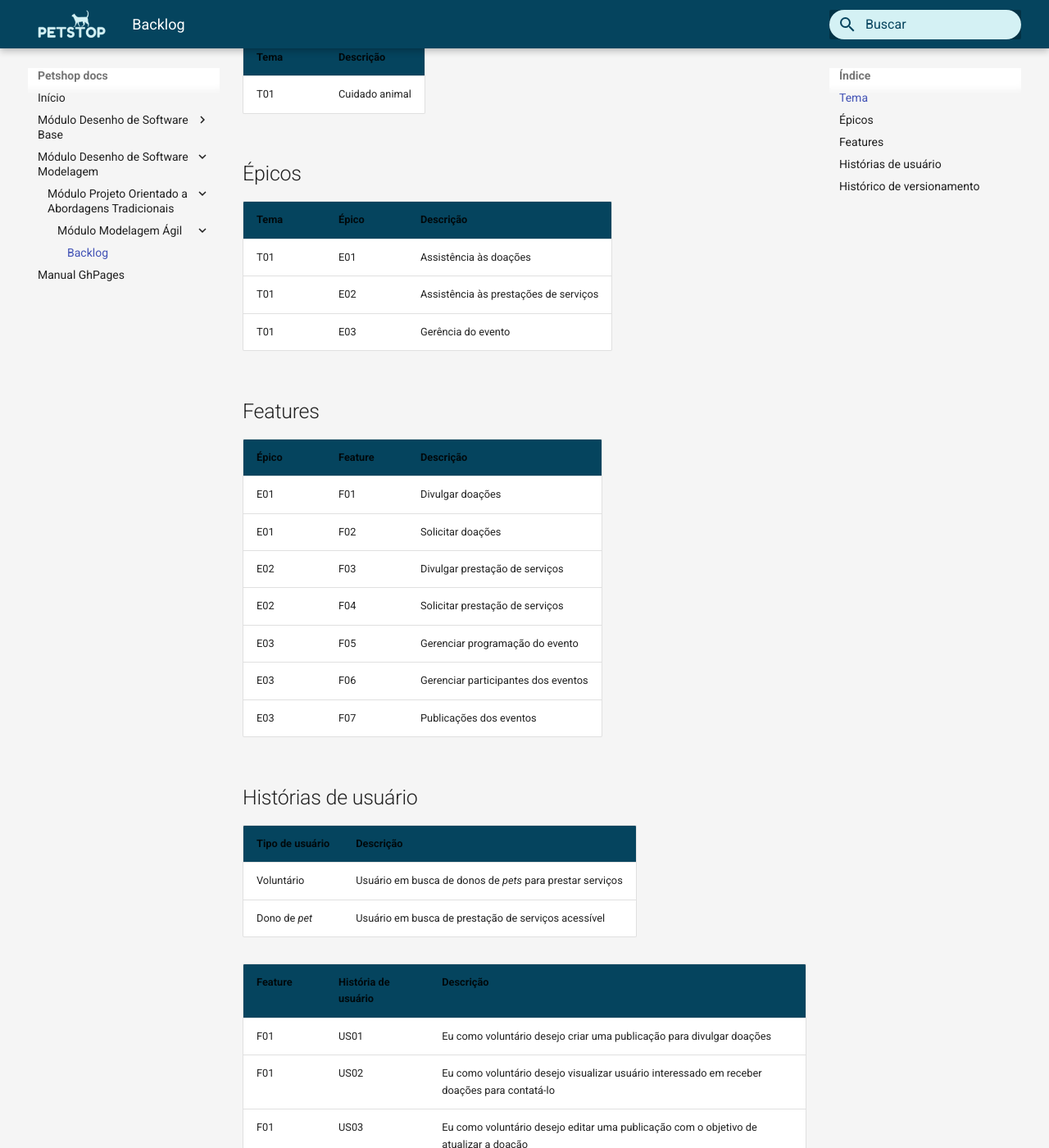
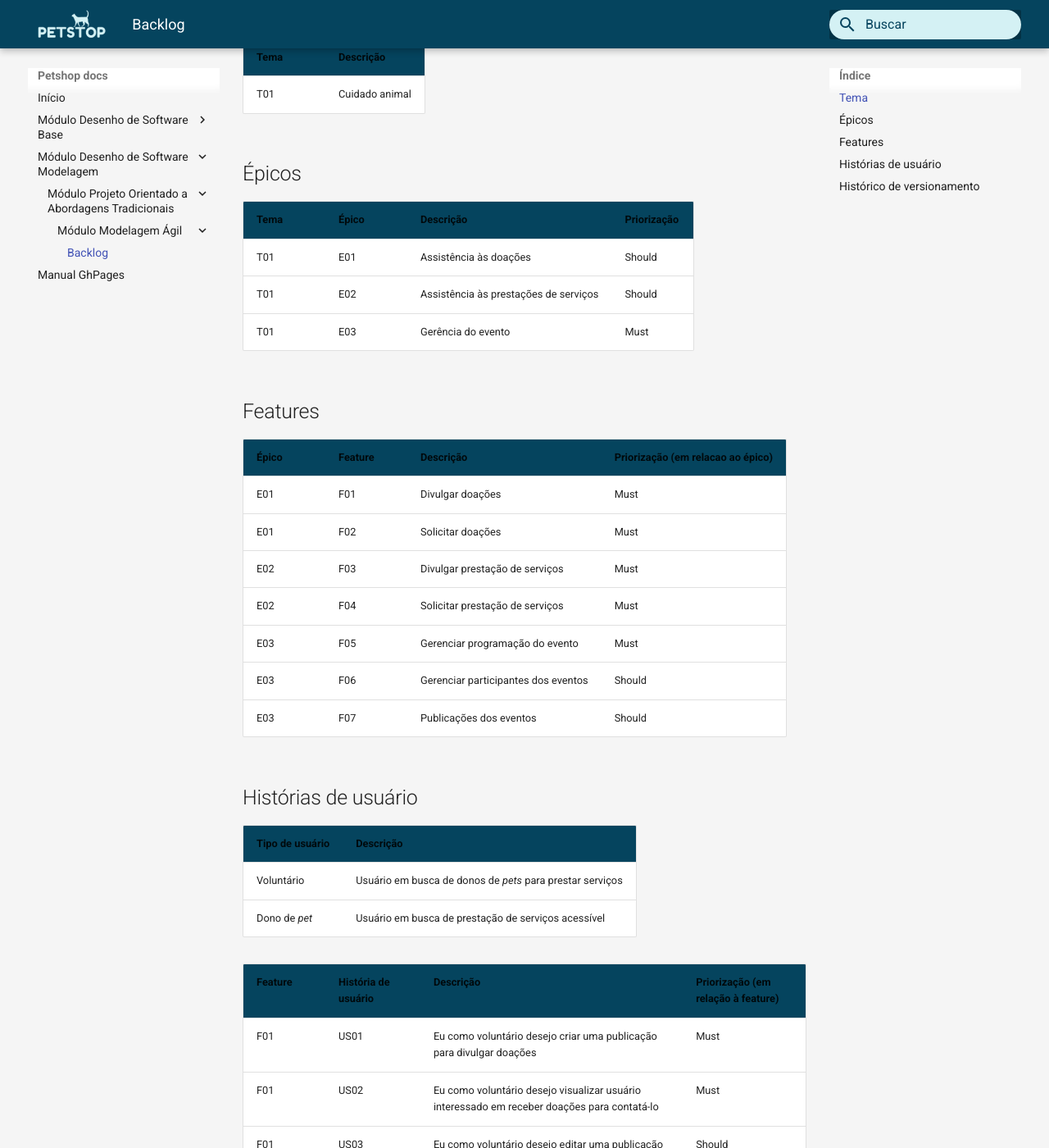
Before and after one commit to UnBArqDsw2021-1/2021.1_G3_PetStop_docs, an MkDocs documentation site: the page built from docs/backlog/backlog.md, in a window 1280 px wide and 1400 px high, scrolled down 195 px. Shown: the whole window at 82% size. Built offline with MkDocs 1.6.1 and Material for MkDocs 9.7.7, drawn with Linux system fonts in a browser that asks for light colours; some of the changed text lies outside the part shown.

Commit message:
application of the MoSCoW

```diff
--- a/docs/backlog/backlog.md
+++ b/docs/backlog/backlog.md
@@ -8,23 +8,23 @@
 
 ## Épicos
 
-| Tema | Épico | Descrição |
-| --- | --- | --- |
-| T01 | E01 | Assistência às doações |
-| T01 | E02 | Assistência às prestações de serviços |
-| T01 | E03 | Gerência do evento |
+| Tema | Épico | Descrição | Priorização |
+| --- | --- | --- | --- |
+| T01 | E01 | Assistência às doações | Should |
+| T01 | E02 | Assistência às prestações de serviços | Should |
+| T01 | E03 | Gerência do evento | Must |
 
 ## Features
 
-| Épico | Feature | Descrição |
-| --- | --- | --- |
-| E01 | F01 | Divulgar doações |
-| E01 | F02 | Solicitar doações |
-| E02 | F03 | Divulgar prestação de serviços |
-| E02 | F04 | Solicitar prestação de serviços |
-| E03 | F05 | Gerenciar programação do evento |
-| E03 | F06 | Gerenciar participantes dos eventos |
-| E03 | F07 | Publicações dos eventos |
+| Épico | Feature | Descrição | Priorização (em relacao ao épico) |
+| --- | --- | --- | --- |
+| E01 | F01 | Divulgar doações | Must |
+| E01 | F02 | Solicitar doações | Must |
+| E02 | F03 | Divulgar prestação de serviços | Must |
+| E02 | F04 | Solicitar prestação de serviços | Must |
+| E03 | F05 | Gerenciar programação do evento | Must |
+| E03 | F06 | Gerenciar participantes dos eventos | Should |
+| E03 | F07 | Publicações dos eventos | Should |
 
 
 
@@ -35,26 +35,26 @@
 | Voluntário | Usuário em busca de donos de *pets* para prestar serviços |
 | Dono de *pet* | Usuário em busca de prestação de serviços acessível |
 
-| Feature | História de usuário | Descrição |
-| --- | --- | --- |
-| F01 | US01 | Eu como voluntário desejo criar uma publicação para divulgar doações |
-| F01 | US02 | Eu como voluntário desejo visualizar usuário interessado em receber doações para contatá-lo |
-| F01 | US03 | Eu como voluntário desejo editar uma publicação com o objetivo de atualizar a doação |
-| F01 | US04 | Eu como voluntário desejo deletar uma publicação com o objetivo de finalizar a doação |
-| F02 | US05 | Eu como dono de pet desejo visualizar publicação para me informar sobre doações disponíveis |
-| F02 | US06 | Eu como dono de pet desejo visualizar usuário doador para contatá-lo |
-| F03 | US07 | Eu como voluntário desejo criar uma publicação para divulgar prestações de serviços |
-| F03 | US08 | Eu como voluntário desejo editar uma publicação com o objetivo de atualizar a prestação de serviços |
-| F03 | US09 | Eu como voluntário desejo deletar uma publicação com o objetivo de finalizar a prestação de serviços |
-| F04 | US10 | Eu como dono de pet desejo visualizar publicação para me informar sobre prestações de serviços disponíveis |
-| F04 | US11 | Eu como dono de pet desejo visualizar usuário prestador de serviços para contatá-lo |
-| F05 | US12 | Eu como voluntário desejo criar um evento com o objetivo de reunir prestadores de serviços e donos de pets |
-| F05 | US13 | Eu como voluntário desejo editar um evento com o objetivo de atualizá-lo|
-| F05 | US14 | Eu como voluntário desejo deletar um evento com o objetivo de finalizá-lo |
-| F06 | US15 | Eu como voluntário desejo demonstrar interesse em um evento para colaborar |
-| F06 | US16 | Eu como voluntário criador do evento desejo organizar participantes do evento |
-| F07 | US17 | Eu como voluntário ou Dono de pet desejo compartilhar um evento em outras plataformas |
-| F07 | US18 | Eu como Dono de pet desejo filtrar as publicações para ser mais objetivo |
+| Feature | História de usuário | Descrição | Priorização (em relação à feature) |
+| --- | --- | --- | --- |
+| F01 | US01 | Eu como voluntário desejo criar uma publicação para divulgar doações | Must |
+| F01 | US02 | Eu como voluntário desejo visualizar usuário interessado em receber doações para contatá-lo | Must |
+| F01 | US03 | Eu como voluntário desejo editar uma publicação com o objetivo de atualizar a doação | Should |
+| F01 | US04 | Eu como voluntário desejo deletar uma publicação com o objetivo de finalizar a doação | Must |
+| F02 | US05 | Eu como dono de pet desejo visualizar publicação para me informar sobre doações disponíveis | Must |
+| F02 | US06 | Eu como dono de pet desejo visualizar usuário doador para contatá-lo | Must |
+| F03 | US07 | Eu como voluntário desejo criar uma publicação para divulgar prestações de serviços | Must |
+| F03 | US08 | Eu como voluntário desejo editar uma publicação com o objetivo de atualizar a prestação de serviços | Should |
+| F03 | US09 | Eu como voluntário desejo deletar uma publicação com o objetivo de finalizar a prestação de serviços | Must |
+| F04 | US10 | Eu como dono de pet desejo visualizar publicação para me informar sobre prestações de serviços disponíveis | Must |
+| F04 | US11 | Eu como dono de pet desejo visualizar usuário prestador de serviços para contatá-lo | Must |
+| F05 | US12 | Eu como voluntário desejo criar um evento com o objetivo de reunir prestadores de serviços e donos de pets | Must |
+| F05 | US13 | Eu como voluntário desejo editar um evento com o objetivo de atualizá-lo| Should |
+| F05 | US14 | Eu como voluntário desejo deletar um evento com o objetivo de finalizá-lo | Must |
+| F06 | US15 | Eu como voluntário desejo demonstrar interesse em um evento para colaborar | Must |
+| F06 | US16 | Eu como voluntário criador do evento desejo organizar participantes do evento |  Must |
+| F07 | US17 | Eu como voluntário ou Dono de pet desejo compartilhar um evento em outras plataformas | Must |
+| F07 | US18 | Eu como Dono de pet desejo filtrar as publicações para ser mais objetivo | Could |
 
 
 ---
@@ -65,3 +65,4 @@
 | 0.1 | 16/08/2021 | Criação dos temas, épicos e features | Sara Campos, Edvan Gomes, Julio Schneider e Antonio Ruan |
 | 0.2 | 17/08/2021 | Criação das histórias de usuários e ajuste de features | Sara Campos, Edvan Gomes, Julio Schneider e Antonio Ruan |
 | 0.3 | 21/08/2021 | Ajuste nas features e histórias de usuários | Antonio Ruan |
+| 0.4 | 21/08/2021 | Priorização | Antonio Ruan |
```
